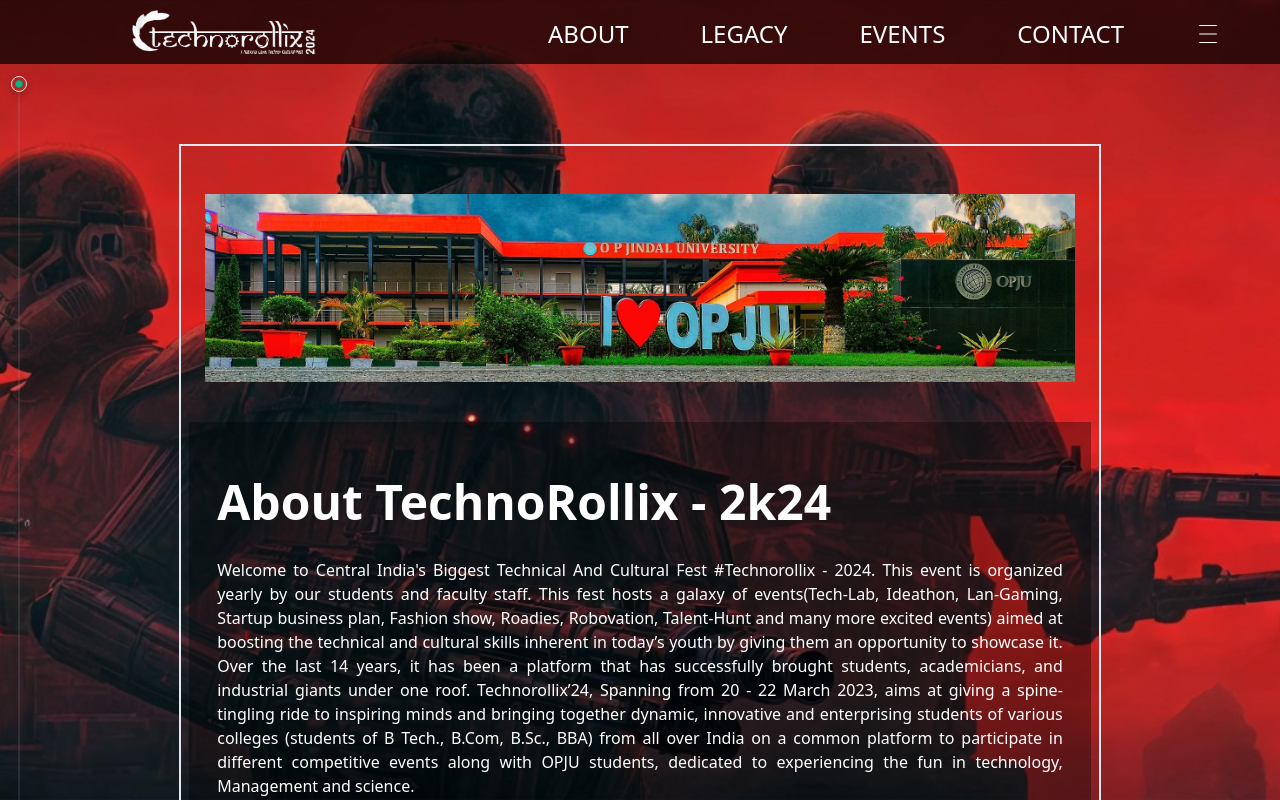
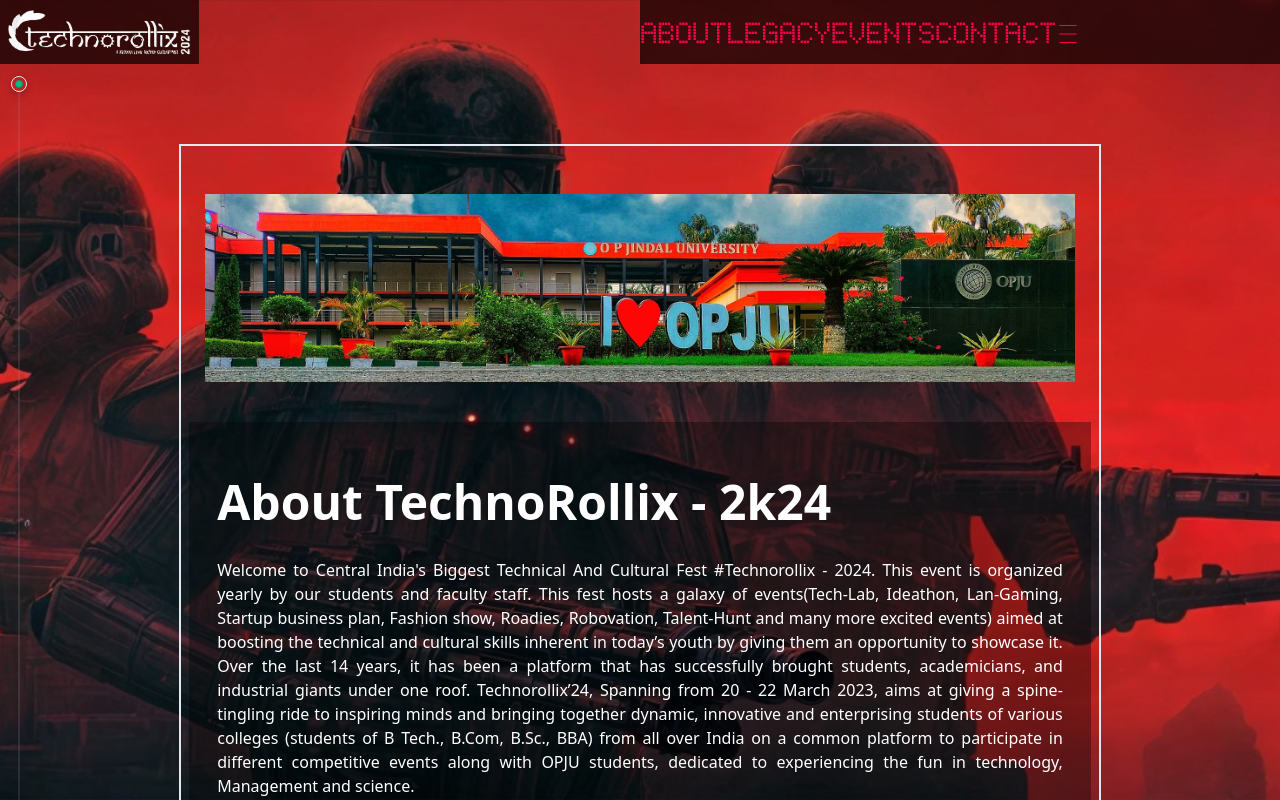
Before and after one commit to MishraTanishq619/technorollix2024, a Next.js app in the folder techno_frontend/: page /about in a window 1280 px wide. Shown: the top 800 px of the page. Built offline with nearby package versions, Linux system fonts and the light colour scheme; a web font is replaced by a local one.

Commit message:
animation-added:1

```diff
--- a/techno_frontend/src/app/globals.css
+++ b/techno_frontend/src/app/globals.css
@@ -12,6 +12,38 @@
 	bottom: 0;
 	min-width: 100%;
 	min-height: 100%;
+}
+
+.hvr-underline-from-center {
+	display: inline-block;
+	vertical-align: middle;
+	-webkit-transform: perspective(1px) translateZ(0);
+	transform: perspective(1px) translateZ(0);
+	box-shadow: 0 0 1px rgba(0, 0, 0, 0);
+	position: relative;
+	overflow: hidden;
+}
+.hvr-underline-from-center:before {
+	content: "";
+	position: absolute;
+	z-index: -1;
+	left: 51%;
+	right: 51%;
+	bottom: 0;
+	background: #2098d1;
+	height: 4px;
+	-webkit-transition-property: left, right;
+	transition-property: left, right;
+	-webkit-transition-duration: 0.3s;
+	transition-duration: 0.3s;
+	-webkit-transition-timing-function: ease-out;
+	transition-timing-function: ease-out;
+}
+.hvr-underline-from-center:hover:before,
+.hvr-underline-from-center:focus:before,
+.hvr-underline-from-center:active:before {
+	left: 0;
+	right: 0;
 }
 /* Width */
 
--- a/techno_frontend/src/components/Countdown.jsx
+++ b/techno_frontend/src/components/Countdown.jsx
@@ -2,6 +2,7 @@
 import React, { useEffect, useState } from "react";
 import localFont from "next/font/local";
 const digitalFont = localFont({ src: "../app/fonts/digital.ttf" });
+
 function Countdown() {
 	const [day1, setDay1] = useState(0);
 	const [hour1, setHour1] = useState(0);
--- a/techno_frontend/src/components/Header.jsx
+++ b/techno_frontend/src/components/Header.jsx
@@ -4,6 +4,8 @@
 // import { GoogleOAuthProvider, GoogleLogin } from '@react-oauth/google';
 // import {  } from '@react-oauth/google';
 
+import localFont from "next/font/local";
+const digitalFont = localFont({ src: "../app/fonts/subway.ttf" });
 function Header() {
 	// console.log(globalThis.innerWidth);
 	return <>{globalThis.innerWidth < 780 ? <MobLook /> : <WebLook />}</>;
@@ -14,75 +16,82 @@
 		<>
 			<div
 				id="div-conatiner"
-				className=" bg-[#000] bg-opacity-70 h-[4rem] flex justify-between  text-2xl fixed z-10 top-0 w-full left-0 pt-1 text-white"
+				className={`${digitalFont.className} bg-[#000000] bg-opacity-70 h-[4rem] flex justify-between  text-2xl fixed z-100 top-0 w-auto left-0 pt-1 text-neon-red text-white`}
 			>
-				<div className="flex justify-around w-[35%]">
+				<div className="flex justify-around w-[100%]">
 					<a
 						href="/"
-						className="transition-transform transform hover:scale-105 "
+						className="transition-transform transform hover:scale-110 "
 					>
-						<img src="/logo.png " className=" pb-4 h-[5rem]"></img>
+						<img
+							src="/logo.png "
+							className="w-full pb-4 h-[5rem]"
+						></img>
 					</a>
 				</div>
-
+			</div>
+			<div
+				id="div-conatiner"
+				className={`${digitalFont.className} bg-[#000000] bg-opacity-70 h-[4rem] flex justify-between  text-2xl fixed z-10 top-0 w-1/2 right-0 pt-1 text-neon-red text-white`}
+			>
 				<div className="flex justify-around w-[60%]">
 					<a
 						href="/about"
-						className="flex items-center justify-end  transition-transform transform hover:scale-105"
+						className="flex items-center justify-end   transition-transform transform hover:scale-110"
 					>
 						ABOUT
 					</a>
 					<a
 						href="/legacy"
-						className="flex items-center justify-end  transition-transform transform hover:scale-105"
+						className="flex items-center justify-end   transition-transform transform hover:scale-110"
 					>
 						LEGACY
 					</a>
 					<a
 						href="/events"
-						className="flex items-center justify-end  transition-transform transform hover:scale-105"
+						className="flex items-center justify-end   transition-transform transform hover:scale-110"
 					>
 						EVENTS
 					</a>
 					<a
 						href="/contact"
-						className="flex items-center justify-end  transition-transform transform hover:scale-105"
+						className="flex items-center justify-end   transition-transform transform hover:scale-110"
 					>
 						CONTACT
 					</a>
 
-					<ul className="navbar-links">
+					<ul className="navbar-links float-right">
 						<li
-							className="navbar-dropdown flex items-center justify-center"
+							className="navbar-dropdown flex items-center justify-center "
 							// onClick={DropdownState ? dropRev : drop}
 							// onDoubleClick={dropRev}
 						>
-							<div className="flex items-center justify-end pr-6  transition-transform transform hover:scale-105">
+							<div className="flex items-center justify-end  pr-6  transition-transform transform hover:scale-110">
 								<CiMenuBurger />
 								{/* <CiMenuFries /> */}
 							</div>
 							<div id="dropdown" className="dropdown ">
 								<a
 									href="/schedule"
-									className="flex items-center justify-start  transition-transform transform hover:scale-105"
+									className="flex items-center justify-start   transition-transform transform hover:scale-110"
 								>
 									SCHEDULE
 								</a>
 								<a
 									href="/accomodation"
-									className="flex items-center justify-start  transition-transform transform hover:scale-105"
+									className="flex items-center justify-start   transition-transform transform hover:scale-110"
 								>
 									ACCOMODATION
 								</a>
 								<a
 									href="/studentambassador"
-									className="flex items-center justify-start  transition-transform transform hover:scale-105"
+									className="flex items-center justify-start   transition-transform transform hover:scale-110"
 								>
 									STUDENT AMBASSADOR
 								</a>
 								<a
 									href="/sponsers"
-									className="flex items-center justify-start  transition-transform transform hover:scale-105"
+									className="flex items-center justify-start   transition-transform transform hover:scale-110"
 								>
 									SPONSOR
 								</a>
@@ -121,69 +130,69 @@
 				<div className="flex justify-around ">
 					<a
 						href="/"
-						className="transition-transform transform hover:scale-105 w-40"
+						className="transition-transform transform hover:scale-110 w-40"
 					>
 						<img src="/logo.png " className=" my-4"></img>
 					</a>
 				</div>
 
 				<div className="flex justify-around ">
-					<div className="flex items-center justify-end pr-6  transition-transform transform hover:scale-105">
+					<div className="flex items-center justify-end  pr-6  transition-transform transform hover:scale-110">
 						<ul className="navbar-links">
 							<li
 								className="navbar-dropdown"
 								onClick={DropdownState ? dropRev : drop}
 								// onDoubleClick={dropRev}
 							>
-								<div className="flex items-center justify-end pr-6  transition-transform transform hover:scale-105">
+								<div className="flex items-center justify-end  pr-6  transition-transform transform hover:scale-110">
 									<CiMenuFries />
 								</div>
 								<div id="dropdown" className="dropdown">
 									<a
 										href="/about"
-										className="flex items-center justify-start  transition-transform transform hover:scale-105"
+										className="flex items-center justify-start   transition-transform transform hover:scale-110"
 									>
 										ABOUT
 									</a>
 									<a
 										href="/legacy"
-										className="flex items-center justify-start  transition-transform transform hover:scale-105"
+										className="flex items-center justify-start   transition-transform transform hover:scale-110"
 									>
 										LEGACY
 									</a>
 									<a
 										href="/events"
-										className="flex items-center justify-start  transition-transform transform hover:scale-105"
+										className="flex items-center justify-start   transition-transform transform hover:scale-110"
 									>
 										EVENTS
 									</a>
 									<a
 										href="/contact"
-										className="flex items-center justify-start  transition-transform transform hover:scale-105"
+										className="flex items-center justify-start   transition-transform transform hover:scale-110"
 									>
 										CONTACT
 									</a>
 									<a
 										href="/schedule"
-										className="flex items-center justify-start  transition-transform transform hover:scale-105"
+										className="flex items-center justify-start   transition-transform transform hover:scale-110"
 									>
 										SCHEDULE
 									</a>
 									<a
 										href="/accomodation"
-										className="flex items-center justify-start  transition-transform transform hover:scale-105"
+										className="flex items-center justify-start   transition-transform transform hover:scale-110"
 									>
 										ACCOMODATION
 									</a>
 									<a
 										href="/studentambassador"
-										className="flex items-center justify-start  transition-transform transform hover:scale-105"
+										className="flex items-center justify-start   transition-transform transform hover:scale-110"
 									>
 										STUDENT AMBASSADOR
 									</a>
 									<a
 										href="/sponsers"
-										className="flex items-center justify-start  transition-transform transform hover:scale-105"
+										className="flex items-center justify-start   transition-transform transform hover:scale-110"
 									>
 										SPONSOR
 									</a>
--- a/techno_frontend/src/components/LegacyCardsContainer.jsx
+++ b/techno_frontend/src/components/LegacyCardsContainer.jsx
@@ -13,7 +13,7 @@
 
 export default function LegacyCardsContainer() {
 	return (
-		<div className="h-[300%] pt-72 w-full">
+		<div className="h-[300%] pt-7 w-full">
 			<LayoutGrid cards={cards} />
 		</div>
 	);
--- a/techno_frontend/src/components/threeDCard.jsx
+++ b/techno_frontend/src/components/threeDCard.jsx
@@ -30,7 +30,7 @@
 
 	return (
 		<div data-aos="flip-right" onClick={onClick} role="button" tabIndex="0">
-			<CardContainer className="inter-var w-96 m-10">
+			<CardContainer className="inter-var w-96 m-3">
 				<CardBody className="relative group/card hover:shadow-2xl hover:shadow-emerald-500/[0.1] bg-[#e97c7c5d] border-white/[0.2] border-black/[0.1] w-auto sm:w-[30rem] h-full rounded-xl p-6 border">
 					<CardItem
 						translateZ="60"
--- a/techno_frontend/src/components/ui/layout-grid.jsx
+++ b/techno_frontend/src/components/ui/layout-grid.jsx
@@ -23,6 +23,12 @@
 			{cards.map((card, i) => (
 				<div key={i} className={cn(card.className, "")}>
 					<motion.div
+						// draggable={true}
+						whileHover={{ scale: 0.9 }}
+						transition={{
+							type: "spring",
+							stiffness: 700,
+						}}
 						onClick={() => handleClick(card)}
 						className={cn(
 							card.className,
```
